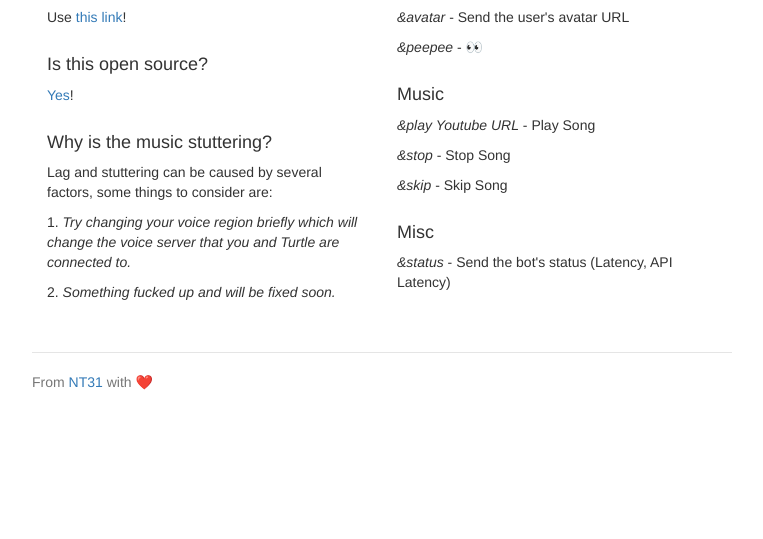
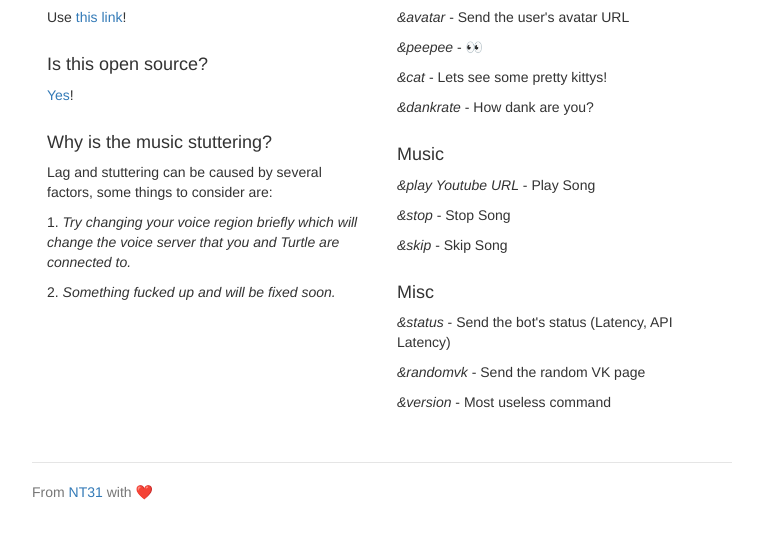
Before and after one commit to NT31/NT31.github.io, a plain HTML site: page commands.html in a window 1280 px wide. Shown: the part 217-756 px from the top of the page, without its empty margins (258-1021 px from the left). Drawn offline with nearby package versions, Linux system fonts and the light colour scheme.

Commit message:
Update commands.html

```diff
--- a/commands.html
+++ b/commands.html
@@ -44,6 +44,8 @@
           <h4>Fun</h4>
 		  <p><em>&avatar </em> - Send the user's avatar URL</p>
 		  <p><em>&peepee </em> - 👀</p>
+		  <p><em>&cat </em> - Lets see some pretty kittys!</p>
+		  <p><em>&dankrate </em> - How dank are you?</p>
 
           <h4>Music</h4>
           <p><em>&play Youtube URL</em> - Play Song</p>
@@ -52,6 +54,8 @@
 
           <h4>Misc</h4>
           <p><em>&status </em> - Send the bot's status (Latency, API Latency)</p>
+		  <p><em>&randomvk </em> - Send the random VK page</p>
+		  <p><em>&version </em> - Most useless command</p>
 
           </div>
       </div>
```
